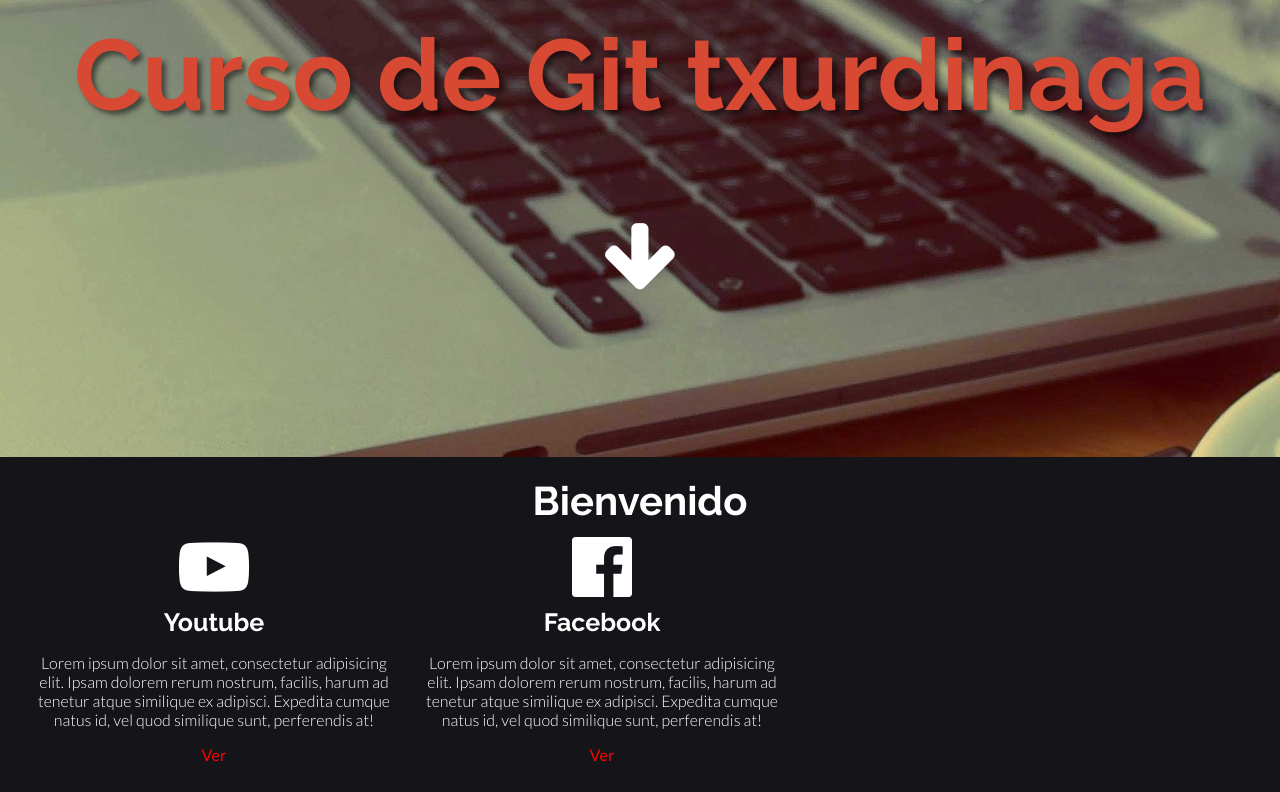
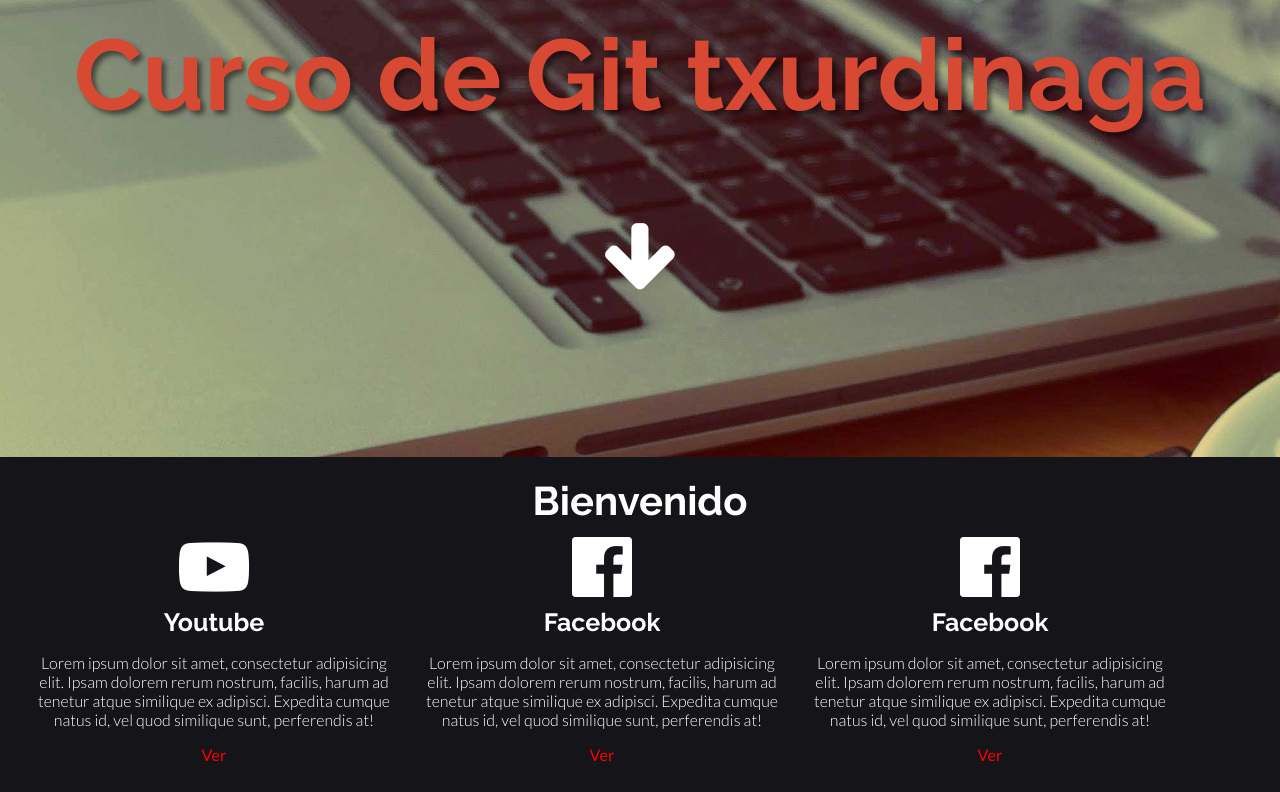
Before and after one commit to GorkaG/gitg, a plain HTML site: page index.html in a window 1280 px wide. Shown: the part 343-1135 px from the top of the page. Drawn offline with Linux system fonts and the light colour scheme.

```diff
--- a/index.html
+++ b/index.html
@@ -50,6 +50,12 @@
 				<p>Lorem ipsum dolor sit amet, consectetur adipisicing elit. Ipsam dolorem rerum nostrum, facilis, harum ad tenetur atque similique ex adipisci. Expedita cumque natus id, vel quod similique sunt, perferendis at!</p>
 				<a href="#", class="btn">Ver</a>
 			</article>
+				<article class="block">
+				<i class="icon-social fa fa-facebook-official"></i>
+				<h3>Facebook</h3>
+				<p>Lorem ipsum dolor sit amet, consectetur adipisicing elit. Ipsam dolorem rerum nostrum, facilis, harum ad tenetur atque similique ex adipisci. Expedita cumque natus id, vel quod similique sunt, perferendis at!</p>
+				<a href="#", class="btn">Ver</a>
+			</article>
 
 		</div>
 
```
